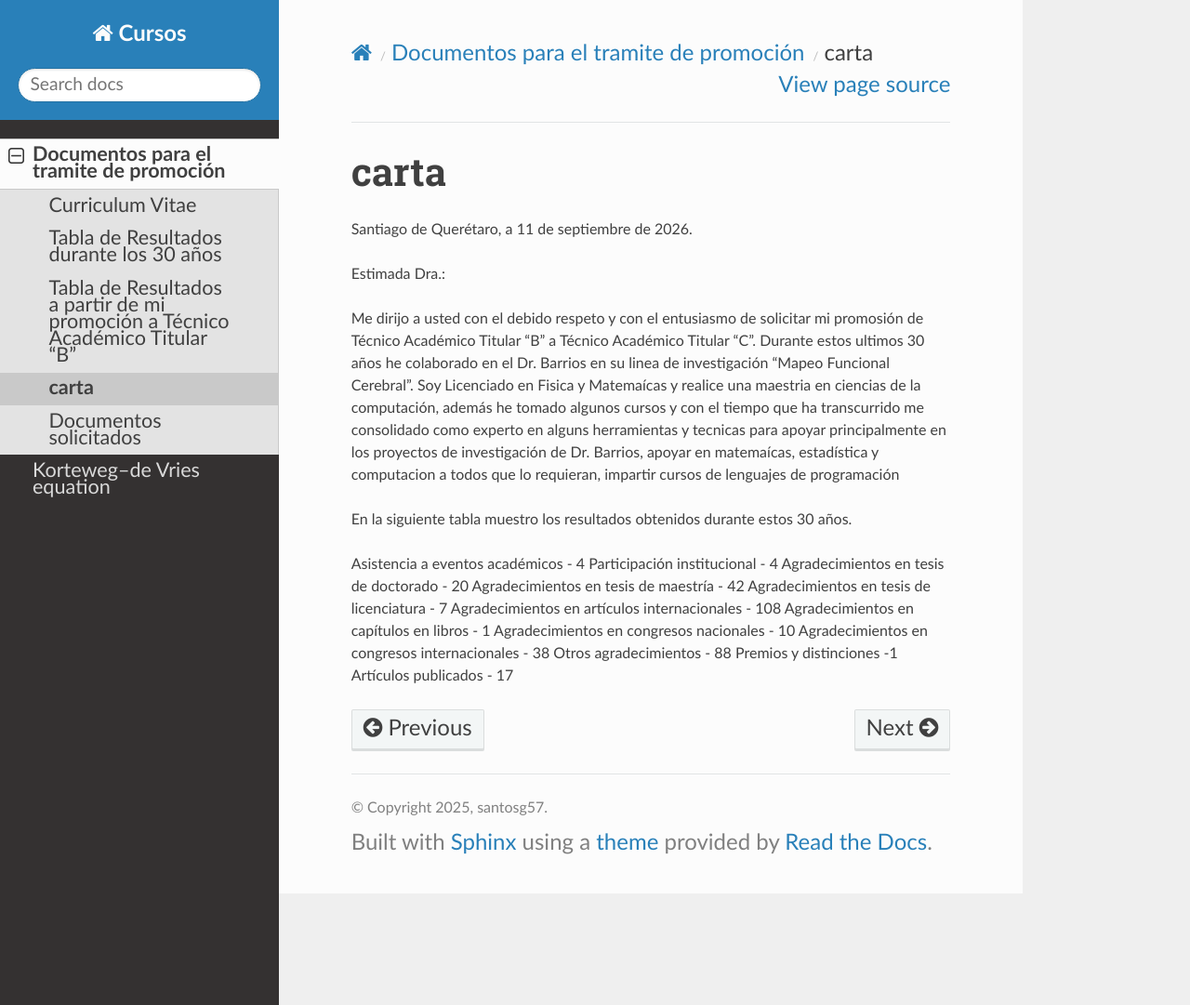
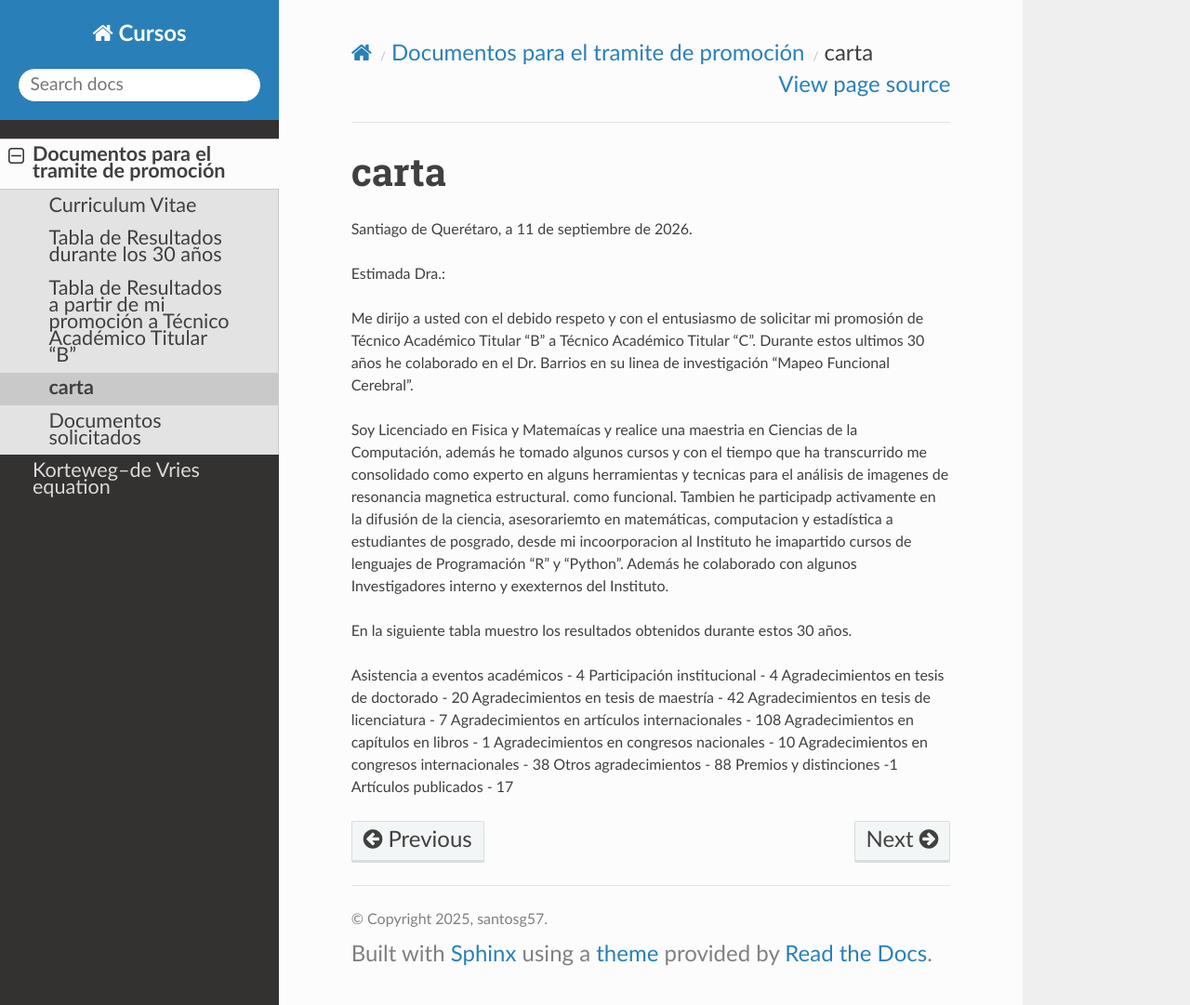
Before and after one commit to matecom57/santosg57-temarios, a Sphinx documentation site: the page built from docs/source/CV_2026/requisitos_cartas/carta.rst, in a window 1280 px wide and 1081 px high. Shown: the whole window at 93% size. Built offline with Sphinx 7.4.7 and the Read the Docs theme 3.1.0, drawn with Linux system fonts in a browser that asks for light colours; pages that are not in the unit, such as notebooks, are missing from menus.

Commit message:
Test comité

```diff
--- a/docs/source/CV_2026/requisitos_cartas/carta.rst
+++ b/docs/source/CV_2026/requisitos_cartas/carta.rst
@@ -7,10 +7,12 @@ Santiago de Querétaro, a 11 de septiembre de 2026.
 Estimada Dra.:
 
 Me dirijo a usted con el debido respeto y con el entusiasmo de solicitar mi promosión de Técnico Académico Titular "B" a Técnico Académico Titular "C".
-Durante estos ultimos 30 años he colaborado en el Dr. Barrios en su linea de investigación "Mapeo Funcional Cerebral". Soy Licenciado en Fisica y Matemaícas y
-realice una maestria en ciencias de la computación, además he tomado algunos cursos y con el tiempo que ha transcurrido me consolidado como experto en alguns herramientas y
-tecnicas para apoyar principalmente en los proyectos de investigación de Dr. Barrios, apoyar en matemaícas, estadística y computacion a todos que lo requieran, impartir cursos
-de lenguajes de programación
+Durante estos ultimos 30 años he colaborado en el Dr. Barrios en su linea de investigación "Mapeo Funcional Cerebral".
+
+Soy Licenciado en Fisica y Matemaícas y
+realice una maestria en Ciencias de la Computación, además he tomado algunos cursos y con el tiempo que ha transcurrido me consolidado como experto en alguns herramientas y
+tecnicas para el análisis de imagenes de resonancia magnetica estructural. como funcional. Tambien he participadp activamente en la difusión de la ciencia, asesorariemto en matemáticas, computacion y estadística a estudiantes de posgrado, desde mi incoorporacion al Instituto he imapartido cursos de lenguajes de Programación "R" y "Python". Además he colaborado con algunos Investigadores interno y exexternos del Instituto.
+
 
 En la siguiente tabla muestro los resultados obtenidos durante estos 30 años.
 
```
